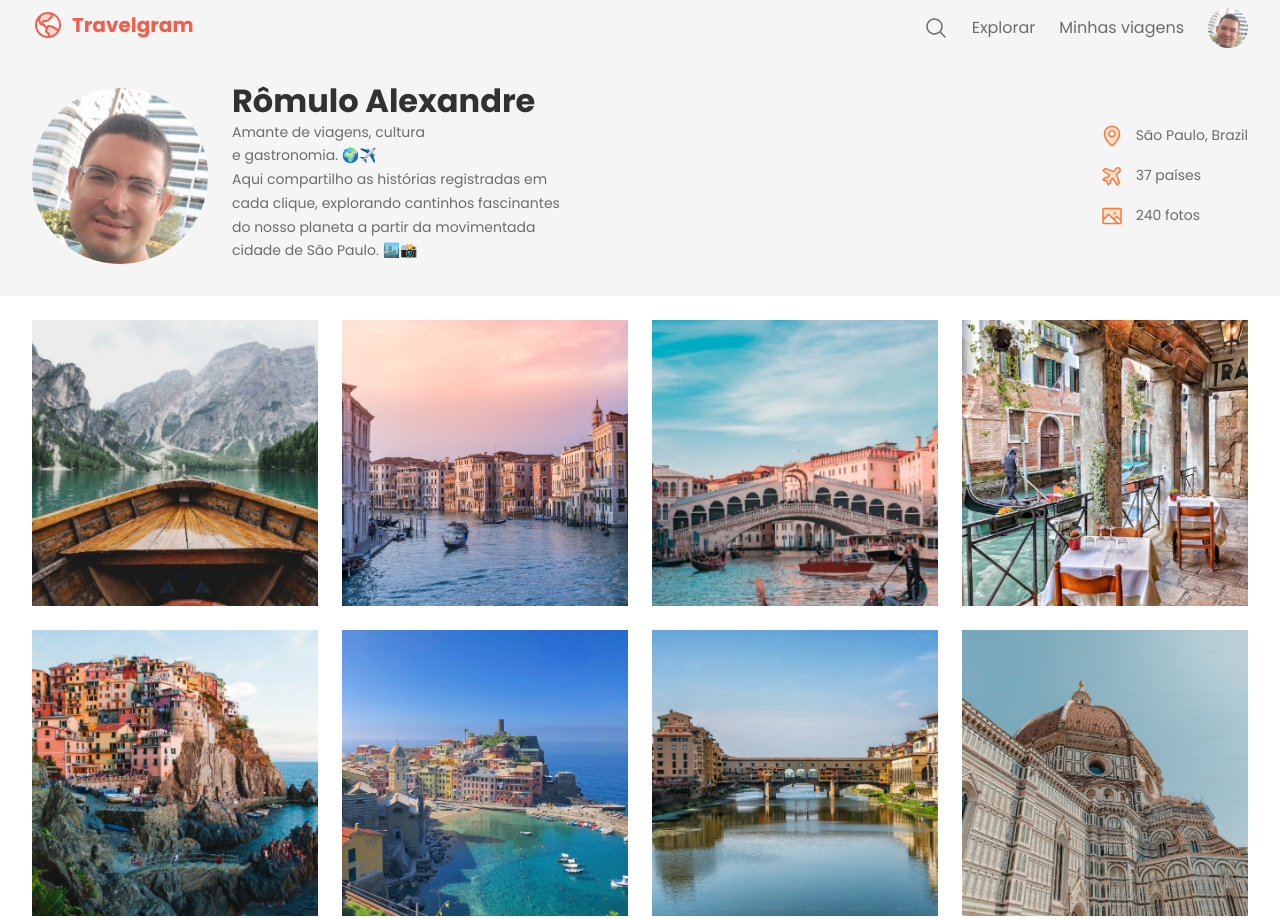
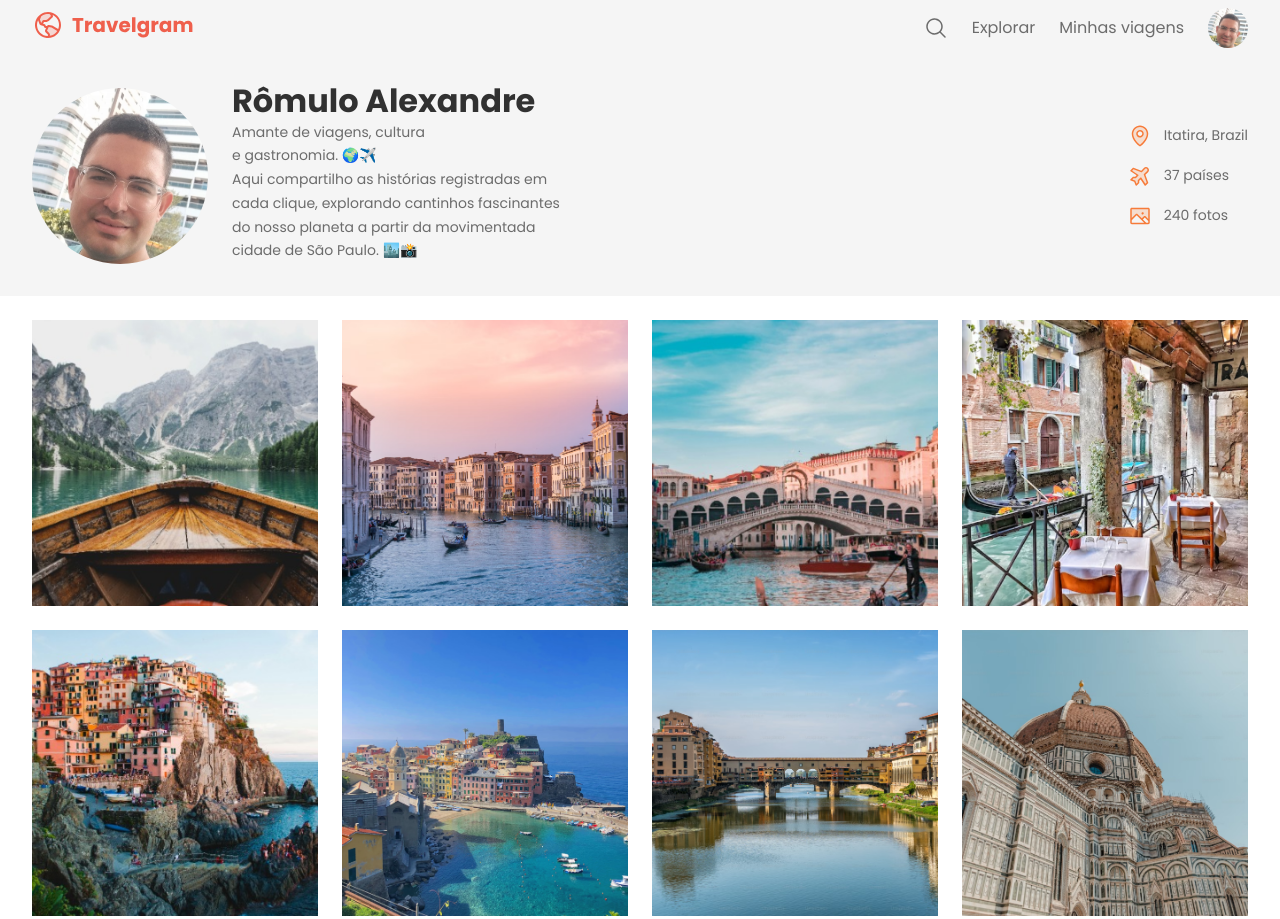
Before and after one commit to romuloalex/travelgram-responsivo, a plain HTML site: page index.html in a window 1280 px wide. Shown: the top 919 px of the page. Drawn offline with Linux system fonts and the light colour scheme.

Commit message:
Change location from São Paulo to Itatira

```diff
--- a/index.html
+++ b/index.html
@@ -49,7 +49,7 @@
             <ul id="secondary-menu">
                 <li>
                     <img src="assets/icons/MapPin.svg" alt="Icone de Mapa">
-                    <span>São Paulo, Brazil</span>
+                    <span>Itatira, Brazil</span>
                 </li>
                 <li>
                     <img src="assets/icons/AirplaneTilt.svg" alt="Icone de Avião">
```
